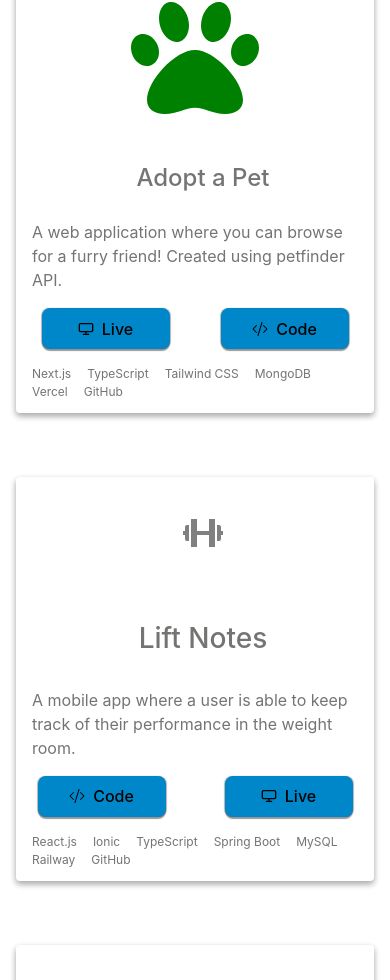
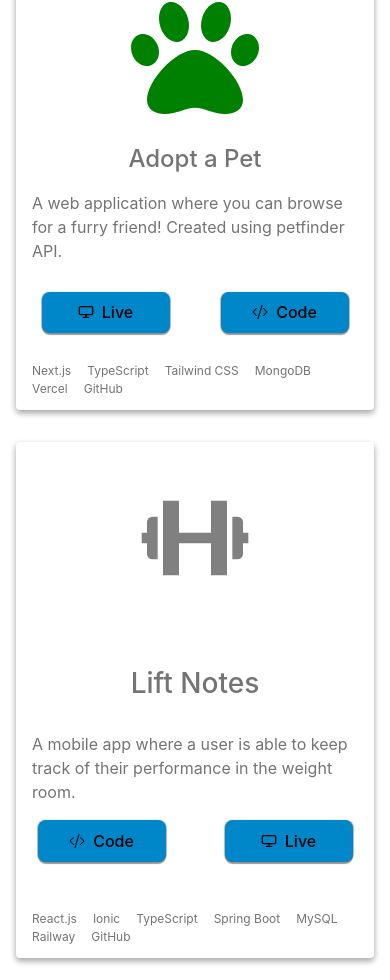
Before and after one commit to dteran24/my-portfolio, a React (Vite) app: page / in a window 390 px wide. Shown: the part 983-1963 px from the top of the page. Built offline with nearby package versions, Linux system fonts and the light colour scheme.

Commit message:
css grid  and card hover fix

```diff
--- a/package.json
+++ b/package.json
@@ -13,6 +13,7 @@
     "react": "^18.2.0",
     "react-dom": "^18.2.0",
     "react-icons": "^4.10.1",
+    "react-responsive": "^10.0.0",
     "react-scroll": "^1.8.9"
   },
   "devDependencies": {
--- a/src/components/ProjectCard.module.css
+++ b/src/components/ProjectCard.module.css
@@ -1,27 +1,39 @@
 .card {
   display: flex;
   flex-direction: column;
-  height: 100%;
-  width: 100%;
+  overflow: hidden;
+  justify-content: space-between;
   border-radius: 4px;
   box-shadow: 0 3px 6px rgba(0, 0, 0, 0.16), 0 3px 6px rgba(0, 0, 0, 0.23);
-  overflow: hidden;
+  h3 {
+    font-weight: 500;
+  }
 }
-.card p {
+
+.cardXL {
+  height: 100%;
+  h3 {
+    font-size: 1.5rem;
+    text-align: center;
+    margin: 0;
+  }
+}
+
+p {
   text-align: left;
   margin: 0;
   padding: 0 1rem;
 }
-.card h3 {
-  font-weight: 500;
-}
+
 .card-container {
-  height: 100%;
-  width: 100%;
+  max-height: 13rem;
   transition: transform 0.3s ease;
 }
 .card-container:hover {
   transform: translateY(-2rem);
+}
+.card-container:not(:hover) .bttn-container.show {
+  transform: translateY(0); /* Reset transform when not hovering */
 }
 
 .card-header {
@@ -29,8 +41,10 @@
   padding-left: 1rem;
   display: flex;
   align-items: center;
+  justify-content: flex-start;
   gap: 2rem;
 }
+
 .icon {
   text-align: center;
   padding-top: 2rem;
@@ -38,8 +52,6 @@
 .bttn-container-first {
   display: flex;
   justify-content: space-around;
-  padding-bottom: 2rem;
-  margin-top: auto;
 }
 .bttn-container-first button {
   width: 10rem;
@@ -56,14 +68,17 @@
   visibility: hidden;
   display: flex;
   justify-content: center;
+  margin-top: 1rem;
   gap: 1rem;
-  padding: 1rem 0;
   transition: opacity 0.3s ease, visibility 0.3s ease;
+  pointer-events: none;
+  padding: 0.5rem 0;
 }
 .bttn-container.show {
   opacity: 1;
   visibility: visible;
   transform: translateY(-1rem);
+  pointer-events: auto;
 }
 a {
   text-decoration: none;
@@ -71,18 +86,15 @@ a {
 .tech {
   font-size: 0.75rem;
   display: flex;
-  justify-content: flex-start;
-  gap: 0;
   padding-left: 1rem;
-  margin-top: auto;
   flex-wrap: wrap;
+  list-style: none;
+  margin-top: 2rem;
 }
 .tech.first {
   margin-top: 0;
 }
-.tech {
-  list-style: none;
-}
+
 .tech li {
   margin-right: 1rem;
 }
@@ -110,12 +122,13 @@ a {
 .bttn:hover {
   color: #0087ca;
 }
-@media only screen and (max-width: 868px) {
+@media only screen and (max-width: 895px) {
   .card-container:hover {
     transform: none; /* Disable the transform on hover */
   }
   .card-header {
     flex-direction: column;
+    padding: 0 1rem;
     margin-top: 2rem;
   }
   .bttn-container {
@@ -138,4 +151,10 @@ a {
   .bttn {
     width: 8rem;
   }
+  .card-container {
+    max-height: none;
+  }
+  .card .cardXL {
+    height: auto;
+  }
 }
--- a/src/components/ProjectCard.tsx
+++ b/src/components/ProjectCard.tsx
@@ -8,28 +8,43 @@ import { FaPaw, FaBookOpen } from "react-icons/fa";
 
 import Project from "../models/ProjectModel";
 import { useState } from "react";
+import { useMediaQuery } from "react-responsive";
 interface projectProp {
   project: Project;
 }
 function ProjectCard(props: React.PropsWithChildren<projectProp>) {
   const { project } = props;
   const [hover, setHover] = useState(false);
+  const [bttnContainerHover, setBttnContainerHover] = useState(false);
+
+  const isMobile = useMediaQuery({ query: "(max-width: 860px)" });
 
   const iconMapping: {
     [key: string]: JSX.Element;
   } = {
-    rocket: <BsRocketTakeoffFill color="black" fontSize="3rem" />,
-    store: <MdLocalGroceryStore color="lightblue" fontSize="3rem" />,
-    dumbell: <BiDumbbell color="gray" fontSize="3rem" />,
+    rocket: (
+      <BsRocketTakeoffFill
+        color="black"
+        fontSize={isMobile ? "8rem" : "3rem"}
+      />
+    ),
+    store: (
+      <MdLocalGroceryStore
+        color="lightblue"
+        fontSize={isMobile ? "8rem" : "3rem"}
+      />
+    ),
+    dumbell: <BiDumbbell color="gray" fontSize={isMobile ? "8rem" : "3rem"} />,
     paw: <FaPaw color="green" fontSize="8rem" />,
-    book: <FaBookOpen color="brown" fontSize="3rem" />,
+    book: <FaBookOpen color="brown" fontSize={isMobile ? "8rem" : "3rem"} />,
   };
+  console.log(hover);
   return (
     <>
       {project.id === 1 ? (
-        <div className={styles.card}>
+        <div className={`${styles.cardXL} ${styles.card}`}>
           <div className={styles.icon}>{iconMapping[project.icon]}</div>
-          <h3 className={styles["card-header"]}>{project.title}</h3>
+          <h3 className={styles["card-headerXL"]}>{project.title}</h3>
           <p>{project.description}</p>
           <div className={styles["bttn-container-first"]}>
             <a
@@ -64,8 +79,9 @@ function ProjectCard(props: React.PropsWithChildren<projectProp>) {
           <div
             className={styles["card-container"]}
             onMouseLeave={() => setHover(false)}
+            onMouseEnter={() => setHover(true)}
           >
-            <div className={styles.card} onMouseEnter={() => setHover(true)}>
+            <div className={styles.card}>
               <div className={styles["card-header"]}>
                 {iconMapping[project.icon]}
                 <h3>{project.title}</h3>
@@ -102,7 +118,7 @@ function ProjectCard(props: React.PropsWithChildren<projectProp>) {
             <div
               className={
                 hover
-                  ? styles["bttn-container"] + " " + styles.show
+                  ? `${styles["bttn-container"]} ${styles.show}`
                   : styles["bttn-container"]
               }
             >
--- a/src/data/projects.json
+++ b/src/data/projects.json
@@ -39,7 +39,7 @@
       "id": 3,
       "title": "Interview Helper",
       "icon": "book",
-      "description": "A web application where I can study interview questions.",
+      "description": "A web application where I can study the most commonly asked technical and behavioral questions during an interview.",
       "image": "",
       "liveLink": "",
       "codeLink": "https://github.com/dteran24/e-Commerce",
@@ -58,7 +58,7 @@
       "id": 4,
       "title": "School Parent App",
       "icon": "rocket",
-      "description": "Parents create and update profiles easily, while teachers efficiently approve or reject submissions. A three week project to test requirement and quick delivery.",
+      "description": "A web application to keep track of student submissions. A three week project to test requirement and quick delivery.",
       "image": "",
       "liveLink": "https://spa-03d0.onrender.com/",
       "codeLink": "https://github.com/dteran24/sp-app",
--- a/src/pages/Projects.module.css
+++ b/src/pages/Projects.module.css
@@ -1,5 +1,6 @@
 .projects {
   min-height: 100vh;
+  height: 100%;
   margin: 0 6rem;
 }
 .projects h1 {
@@ -9,24 +10,28 @@
 }
 .cards {
   display: grid;
-  grid-template-columns: 50% auto; /* Two columns */ /* Two rows */
-  grid-template-rows: 12rem 14rem;
+  grid-template-columns: repeat(2, 1fr); /* Two columns */ /* Two rows */
+  grid-template-rows: minmax(12rem, auto);
   gap: 4rem; /* Optional gap between grid items */
-  margin-bottom: 2rem;
+  margin-bottom: 4rem;
 }
 .oneColumn {
   grid-row: span 2;
 }
 
-@media only screen and (max-width: 868px) {
+@media only screen and (max-width: 895px) {
   .projects {
     margin: 1rem;
   }
   .cards {
-    display: flex;
-    flex-direction: column;
+    grid-template-columns: 1fr;
+    grid-template-rows: repeat(auto-fill, 28rem);
+    gap: 2rem;
   }
   .projects h1 {
     font-size: 2rem;
   }
+  .oneColumn {
+    grid-row: auto;
+  }
 }
```
Also changed, not shown: 1 other file (tests, documents, lock files or other folders).
